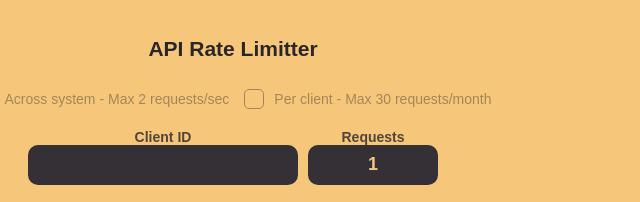
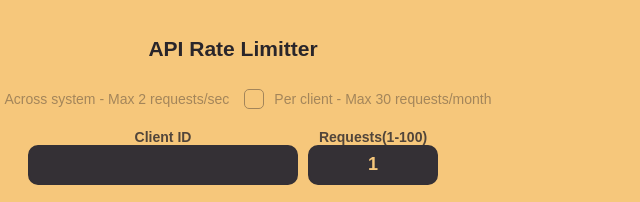
Before and after one commit to Patrick-RW/api-rate-limiter, a website: page public/index.html in a window 1280 px wide. Shown: the top 202 px of the page, 407-1047 px from the left. Drawn offline with Linux system fonts and the light colour scheme; no server answers.

Commit message:
limit user requests to 100

```diff
--- a/public/index.html
+++ b/public/index.html
@@ -37,7 +37,7 @@
           />
         </div>
         <div class="arl-request--params arl-request--params--num-requests">
-          <span class="arl-request--input-label">Requests</span>
+          <span class="arl-request--input-label">Requests(1-100)</span>
           <input
             value="1"
             min="1"
```
